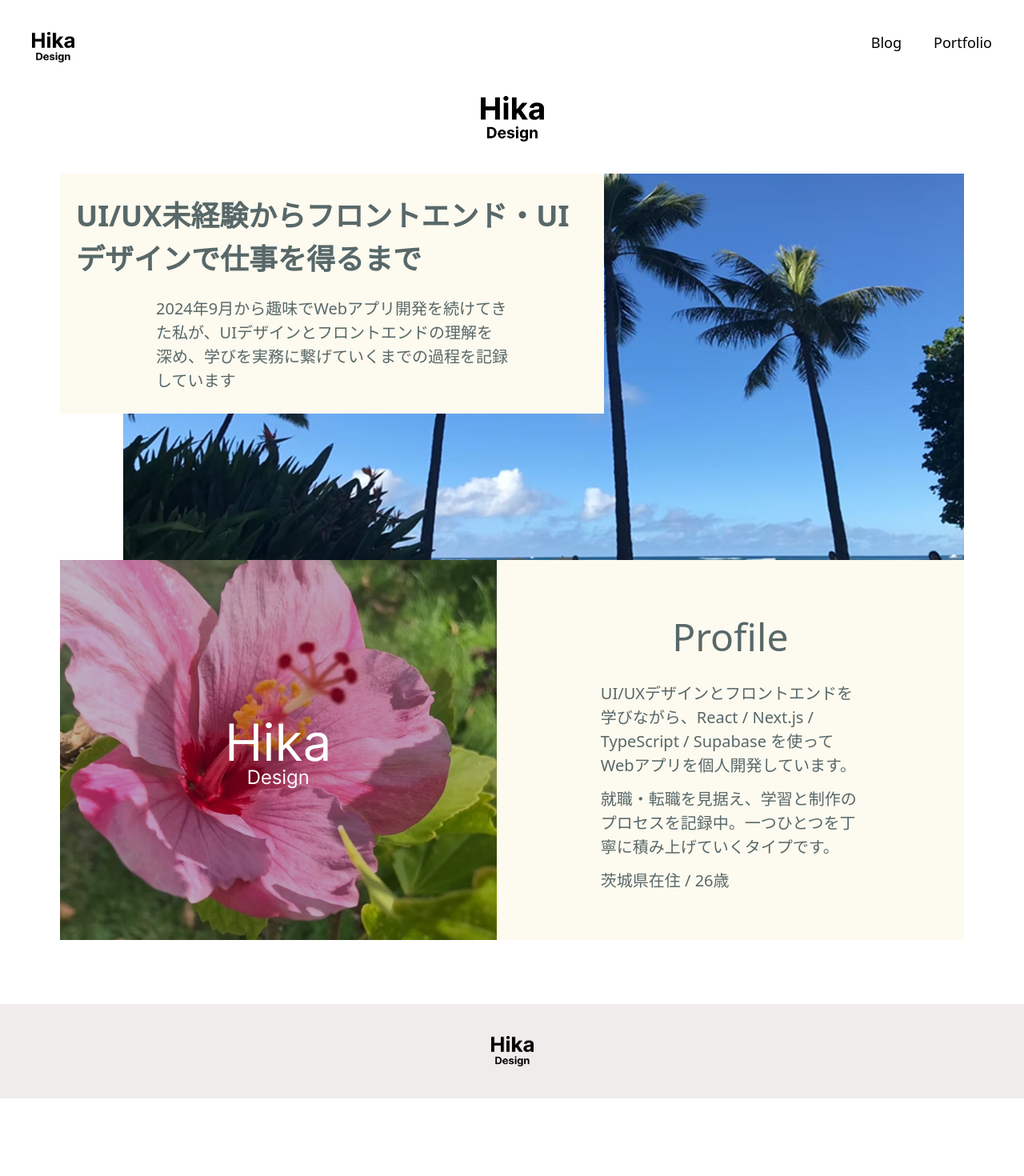
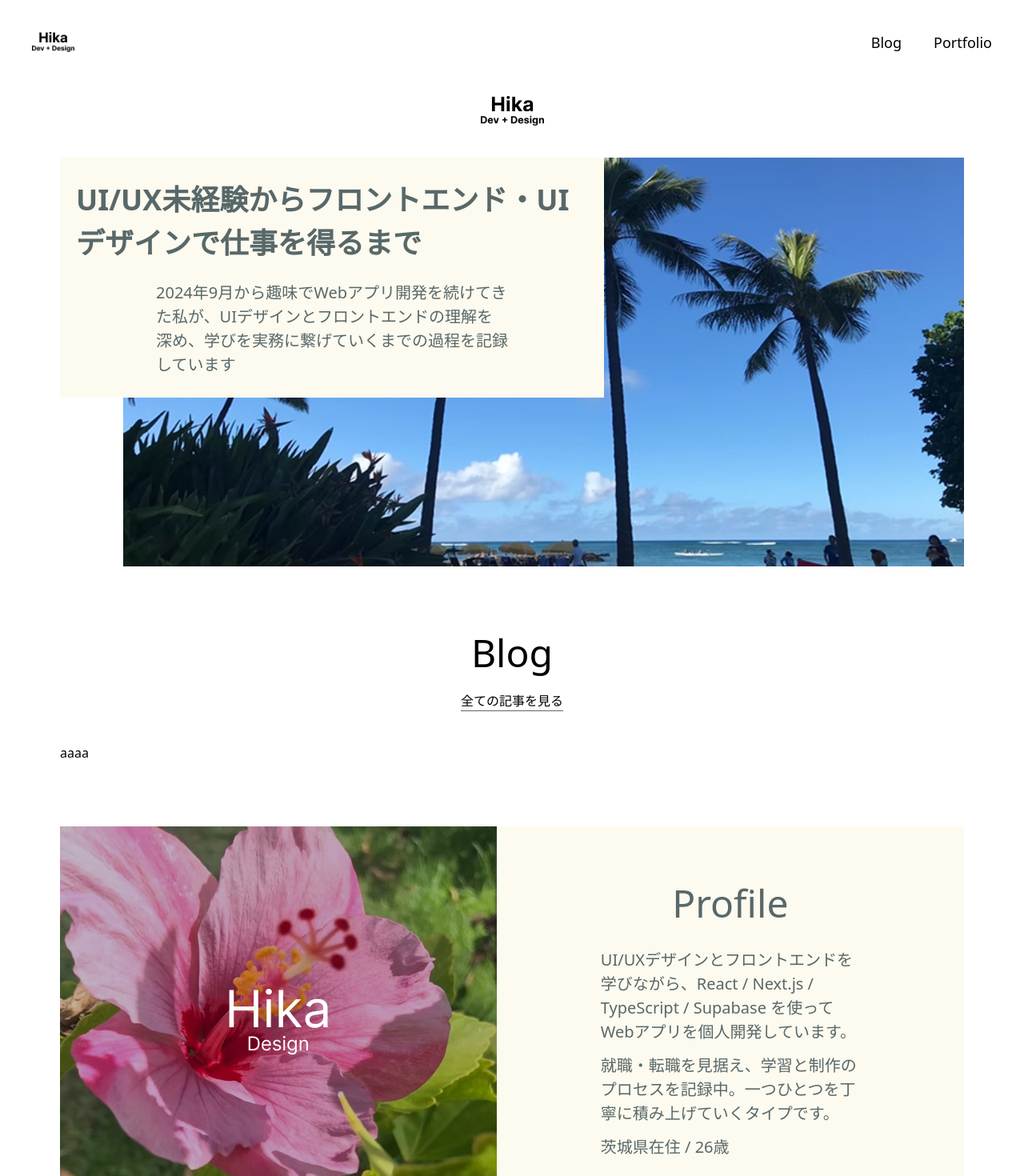
Before and after one commit to karuchip/hika-design-web, a Next.js app: page / in a window 1280 px wide. Shown: the top 1470 px of the page at 80% size. Before the commit the page ends 1373 px from the top, so only its background shows below. Built offline with nearby package versions, Linux system fonts and the light colour scheme.

Commit message:
[modified] UI調整,ブランド名変更

```diff
--- a/app/HomeClient.tsx
+++ b/app/HomeClient.tsx
@@ -1,6 +1,7 @@
 'use client'
 
 import Image from "next/image"
+import Link from "next/link"
 
 const HomeClient = () => {
   return(
@@ -10,7 +11,7 @@ const HomeClient = () => {
         {/* FV */}
         <div className="md:mx-[75px] md:h-[500px] md:mb-20">
           <div className="flex justify-center mb-6 md:mb-10">
-            <Image src="/img/HikaDesign.png" alt="Hika Design logo" width={79} height={62} />
+            <Image src="/img/HikaDev+Design.png" alt="Hika Design logo" width={79} height={62} />
           </div>
           <div className="md:relative">
             <div className="w-full md:max-w-[1051px] h-[350px] md:h-[511px] overflow-hidden md:absolute md:z-[-1] md:right-0">
@@ -28,6 +29,20 @@ const HomeClient = () => {
                 <p className="px-10 md:px-30 md:mx-auto md:text-[20px]">2024年9月から趣味でWebアプリ開発を続けてきた私が、UIデザインとフロントエンドの理解を深め、学びを実務に繋げていくまでの過程を記録しています</p>
               </div>
             </div>
+          </div>
+        </div>
+
+        {/* Blog */}
+        <div className="md:mx-[75px] md:flex my-20 md:mt-40">
+          <div className="w-full">
+            <h2 className="w-fit mx-auto mb-3 text-[36px] md:text-[48px]">Blog</h2>
+            <div className="w-fit mx-auto mb-10">
+              <Link href="/blog" className="">全ての記事を見る</Link>
+              <div className="w-full h-[1px] bg-[#586869]"><span></span></div>
+            </div>
+            <div>aaaa</div>
+
+
           </div>
         </div>
 
--- a/app/blog/BlogClient.tsx
+++ b/app/blog/BlogClient.tsx
@@ -1,11 +1,9 @@
 "use client"
 
-import Image from "next/image"
-import Link from "next/link";
-import {CategoryColors} from "@/src/stylecss/categoryColors"
 import Loading from "../components/common/loading";
 import { UsePost } from "@/src/hooks/usePost";
 import Breadcrumb from "../components/common/breadcrumb";
+import Bloggrid from "../components/blog/bloggrid";
 
 
 
@@ -44,39 +42,8 @@ const BlogClient = () => {
 
         <h1 className="w-fit mx-auto mb-5 text-[36px] md:text-[48px]">Blog</h1>
 
-        {/* grid-cols-1 (スマホ) / md:grid-cols-2 (タブレット) / lg:grid-cols-3 (PC) */}
-        <div className="grid grid-cols-1 md:grid-cols-2 lg:grid-cols-3 gap-4 justify-items-center">
-          {posts
-            .sort((a, b) => new Date(b.created_at).getTime() - new Date(a.created_at).getTime())
-            .map(post => (
+        <Bloggrid posts={posts}/>
 
-              <Link key={post.id} href={`/blog/${post.id}`}>
-
-                <div className="w-[300px]">
-                  <p className="w-[300px] text-[#586869] text-right my-[5px]">{new Date(post.created_at).toLocaleDateString()}</p>
-                  <div className="relative">
-                    <p className={`w-fit px-[40px] py-[3px] absolute z-[1] text-[#ffffff] rounded-lg text-[18px] ${CategoryColors[post.category] || CategoryColors.default}`}>
-                      {post.category}
-                    </p>
-
-                    <div className="relative w-[300px] z-[0] h-[180px] aspect-video overflow-hidden rounded-lg">
-                      <Image
-                        src={post.topImage}
-                        alt="ブログトップ画像"
-                        width={300}
-                        height={180}
-                        className="object-cover object-center"
-                        />
-                    </div>
-                  </div>
-
-                  <p className="my-[10px] w-[300px] text-[#586869] text-[18px] font-bold">{post.title}</p>
-                </div>
-
-              </Link>
-
-          ))}
-        </div>
       </div>
     </>
   )
--- a/app/blog/[id]/BlogDetailClient.tsx
+++ b/app/blog/[id]/BlogDetailClient.tsx
@@ -44,7 +44,7 @@ const BlogDetailPage = ({ params }: { params: { id: string } }) => {
       <div className="lg:flex lg:gap-[40px] lg:justify-center">
 
         {/* 左サイド */}
-        <div className="w-max-[360px] lg:max-w-[864px] md:min-w-[664px] mx-[20px] lg:mx-0 mb-[20px] lg:mb-[60px] h-auto bg-[#ffffff] rounded-3xl shadow-lg">
+        <div className="w-max-[360px] lg:max-w-[864px] md:min-w-[664px] mx-[20px] lg:mx-0 mb-[20px] lg:mb-[200px] h-auto bg-[#ffffff] rounded-3xl shadow-lg">
           {/* ラベル画像 */}
           <div className="w-full h-[60px] md:h-[120px] overflow-hidden rounded-t-3xl mb-[16px] md:mb-[32px]">
             <Image
@@ -70,7 +70,7 @@ const BlogDetailPage = ({ params }: { params: { id: string } }) => {
             </div>
 
             {/* タイトル */}
-            <h1 className="text-[32px] md:text-[40px] font-bold mb-[15px]">{onePost.title}</h1>
+            <h1 className="w-full text-[32px] md:text-[40px] font-bold mb-[15px] break-words">{onePost.title}</h1>
 
             {/* 区切り棒 */}
             <div className="w-full h-[7px] bg-[#FCFCFC]">
--- /dev/null
+++ b/app/components/blog/bloggrid.tsx
@@ -0,0 +1,47 @@
+import { PostType } from "@/src/type/postsType"
+import Link from "next/link"
+import Image from "next/image"
+import { CategoryColors } from "@/src/stylecss/categoryColors"
+
+const Bloggrid = ({posts}: {posts: PostType[]}) => {
+
+  const sortedItem = [...posts].sort((a, b) => new Date(b.created_at).getTime() - new Date(a.created_at).getTime())
+
+  return (
+    <>
+      {/* grid-cols-1 (スマホ) / md:grid-cols-2 (タブレット) / lg:grid-cols-3 (PC) */}
+      <div className="grid grid-cols-1 md:grid-cols-2 lg:grid-cols-3 xl:grid-cols-4 gap-4 justify-items-center">
+        {sortedItem
+          .map(item => (
+
+            <Link key={item.id} href={`/blog/${item.id}`}>
+
+              <div className="w-[300px]">
+                <p className="w-[300px] text-[#586869] text-right my-[5px]">{new Date(item.created_at).toLocaleDateString()}</p>
+                <div className="relative">
+                  <p className={`w-fit px-[40px] py-[3px] absolute z-[1] text-[#ffffff] rounded-lg text-[18px] ${CategoryColors[item.category] || CategoryColors.default}`}>
+                    {item.category}
+                  </p>
+
+                  <div className="relative w-[300px] z-[0] h-[180px] aspect-video overflow-hidden rounded-lg">
+                    <Image
+                      src={item.topImage}
+                      alt="ブログトップ画像"
+                      fill
+                      className="object-cover object-center"
+                      />
+                  </div>
+                </div>
+
+                <p className="my-[10px] w-[300px] text-[#586869] text-[18px] font-bold break-words">{item.title}</p>
+              </div>
+
+            </Link>
+
+        ))}
+      </div>
+    </>
+  )
+}
+
+export default Bloggrid
--- a/app/components/common/codeblock.tsx
+++ b/app/components/common/codeblock.tsx
@@ -39,7 +39,7 @@ const CodeBlock = ({code}:Props)=> {
       </button>
 
       <pre>
-        <code>{code}</code>
+        <code className="text-[14px] ml:text-[16px]">{code}</code>
       </pre>
 
     </div>
--- a/app/components/common/footer.tsx
+++ b/app/components/common/footer.tsx
@@ -3,7 +3,7 @@ import Image from "next/image"
 const Footer = () => {
   return(
     <div className="flex justify-center p-10 bg-[#F0ECEC] w-screen">
-      <Image src="/img/HikaDesign.png" alt="Hika Design logo" width={53} height={42} />
+      <Image src="/img/HikaDev+Design.png" alt="Hika Design logo" width={53} height={42} />
     </div>
   )
 }
--- a/app/components/common/header.tsx
+++ b/app/components/common/header.tsx
@@ -34,7 +34,7 @@ const Header = () => {
     }`}>
       <div className="flex justify-between p-10">
         <Link href="/">
-          <Image src="/img/HikaDesign.png" alt="Hika Design logo" width={53} height={42} className="h-auto"/>
+          <Image src="/img/HikaDev+Design.png" alt="Hika Design logo" width={53} height={42} className="h-auto"/>
         </Link>
         <div className="flex text-[18px]">
           <p className="mr-10"><Link href="/blog">Blog</Link></p>
--- a/app/layout.tsx
+++ b/app/layout.tsx
@@ -18,12 +18,12 @@ const geistMono = Geist_Mono({
 export const metadata: Metadata = {
   metadataBase: new URL("https://hika-design.com"),
   title: {
-    default: "Hika Design",
-    template: "%s | Hika Design",
+    default: "Hika Dev + Design",
+    template: "%s | Hika Dev + Design",
   },
   description:
     "Hikaのポートフォリオサイト。UIデザインやフロントエンド開発、制作事例やブログを掲載しています。",
-  keywords: ["ポートフォリオ", "UIデザイン", "フロントエンド", "Next.js"],
+  keywords: ["ポートフォリオ", "UIデザイン", "フロントエンド", "React", "Next.js"],
   authors: [{ name: "Hika | ひか" }],
   creator: "Hika | ひか",
 };
```
Also changed, not shown: public/img/HikaDev+Design.png (added).
